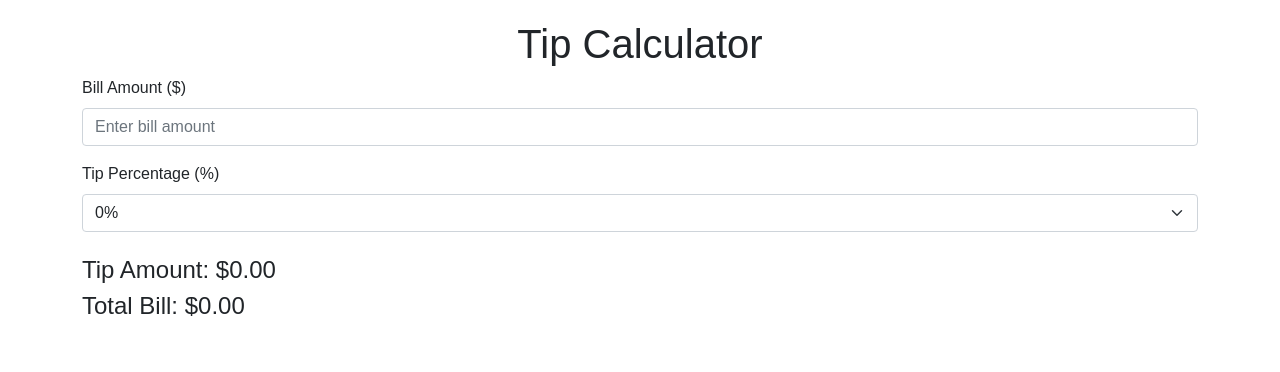
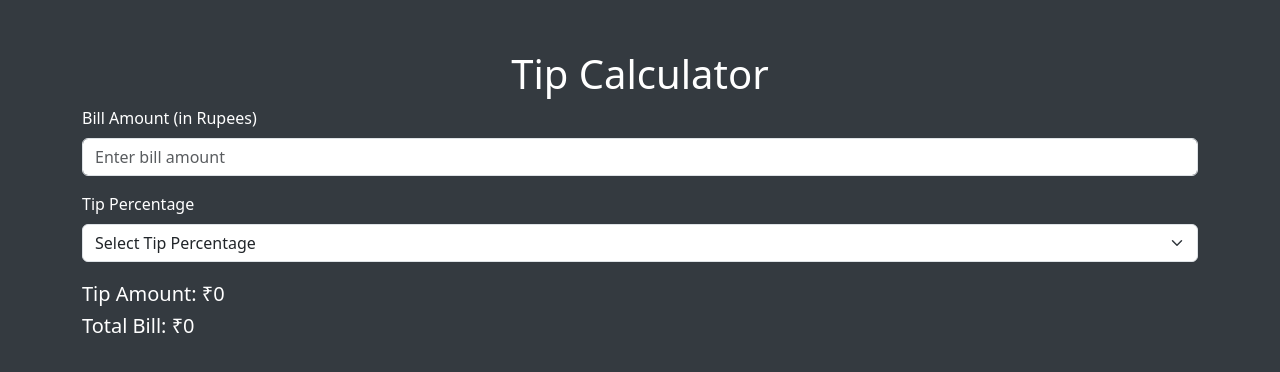
Before and after one commit to 23f2005694/tip-cal, a plain HTML site: page index.html in a window 1280 px wide. Drawn offline with nearby package versions, Linux system fonts and the light colour scheme.

Commit message:
Update index.html for round 2

```diff
--- a/index.html
+++ b/index.html
@@ -3,16 +3,18 @@
 <head>
     <meta charset="UTF-8">
     <meta name="viewport" content="width=device-width, initial-scale=1.0">
-    <link href="https://stackpath.bootstrapcdn.com/bootstrap/5.1.3/css/bootstrap.min.css" rel="stylesheet">
     <title>Tip Calculator</title>
+    <link href="https://cdn.jsdelivr.net/npm/bootstrap@5.3.0-alpha1/dist/css/bootstrap.min.css" rel="stylesheet" integrity="sha384-KyZXEAg3QhqLMpG8r+Knujsl5/1h7q9Q6C1bPS0gD9m1xK4y3G0y6gC4S6Z4Q4rD" crossorigin="anonymous">
     <style>
         body {
-            font-family: Arial, sans-serif;
-            padding: 20px;
+            background-color: #343a40;
+            color: white;
+        }
+        .container {
+            margin-top: 50px;
         }
         .result {
             margin-top: 20px;
-            font-size: 1.5em;
         }
     </style>
 </head>
@@ -20,13 +22,13 @@
     <div class="container">
         <h1 class="text-center">Tip Calculator</h1>
         <div class="mb-3">
-            <label for="billAmount" class="form-label">Bill Amount ($)</label>
+            <label for="billAmount" class="form-label">Bill Amount (in Rupees)</label>
             <input type="number" id="billAmount" class="form-control" placeholder="Enter bill amount" oninput="calculateTip()">
         </div>
         <div class="mb-3">
-            <label for="tipPercentage" class="form-label">Tip Percentage (%)</label>
+            <label for="tipPercentage" class="form-label">Tip Percentage</label>
             <select id="tipPercentage" class="form-select" onchange="calculateTip()">
-                <option value="0">0%</option>
+                <option value="0">Select Tip Percentage</option>
                 <option value="5">5%</option>
                 <option value="10">10%</option>
                 <option value="15">15%</option>
@@ -34,8 +36,8 @@
             </select>
         </div>
         <div class="result" id="result">
-            Tip Amount: $<span id="tipAmount">0.00</span><br>
-            Total Bill: $<span id="totalBill">0.00</span>
+            <h5>Tip Amount: ₹<span id="tipAmount">0</span></h5>
+            <h5>Total Bill: ₹<span id="totalBill">0</span></h5>
         </div>
     </div>
 
@@ -44,11 +46,11 @@
             const billAmount = parseFloat(document.getElementById('billAmount').value) || 0;
             const tipPercentage = parseFloat(document.getElementById('tipPercentage').value) || 0;
 
-            const tipAmount = (billAmount * tipPercentage / 100).toFixed(2);
-            const totalBill = (billAmount + parseFloat(tipAmount)).toFixed(2);
+            const tipAmount = (billAmount * tipPercentage) / 100;
+            const totalBill = billAmount + tipAmount;
 
-            document.getElementById('tipAmount').innerText = tipAmount;
-            document.getElementById('totalBill').innerText = totalBill;
+            document.getElementById('tipAmount').innerText = tipAmount.toFixed(2);
+            document.getElementById('totalBill').innerText = totalBill.toFixed(2);
         }
     </script>
 </body>
```
